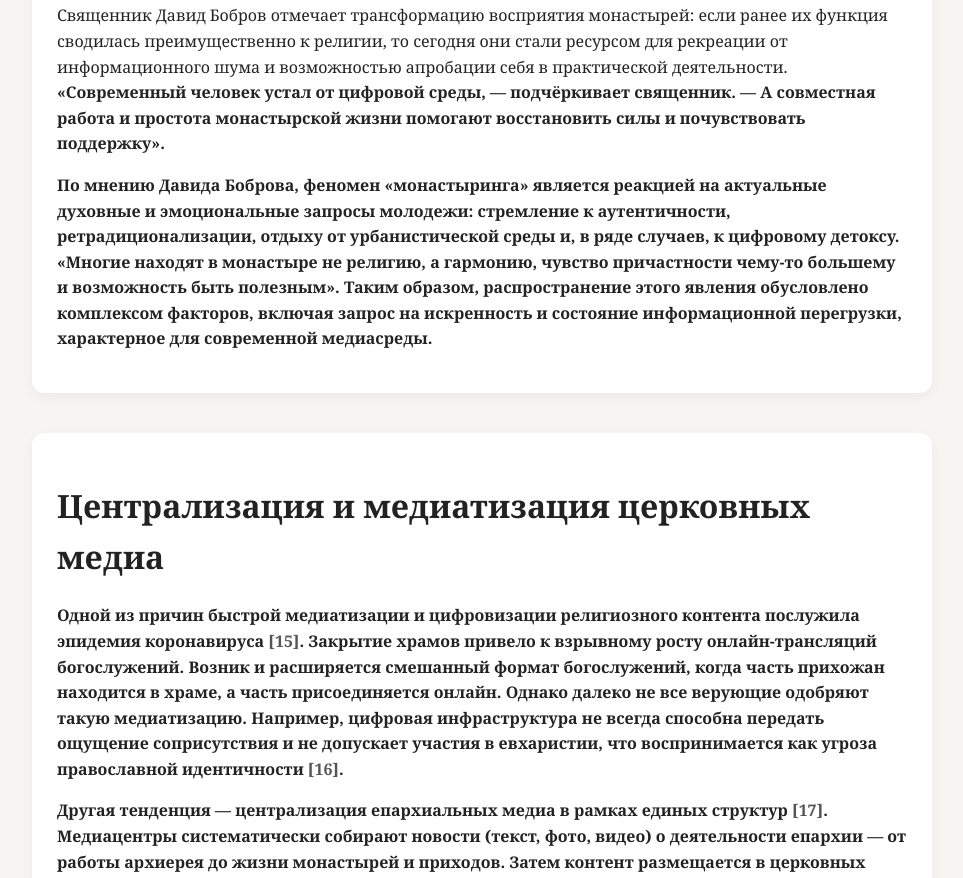
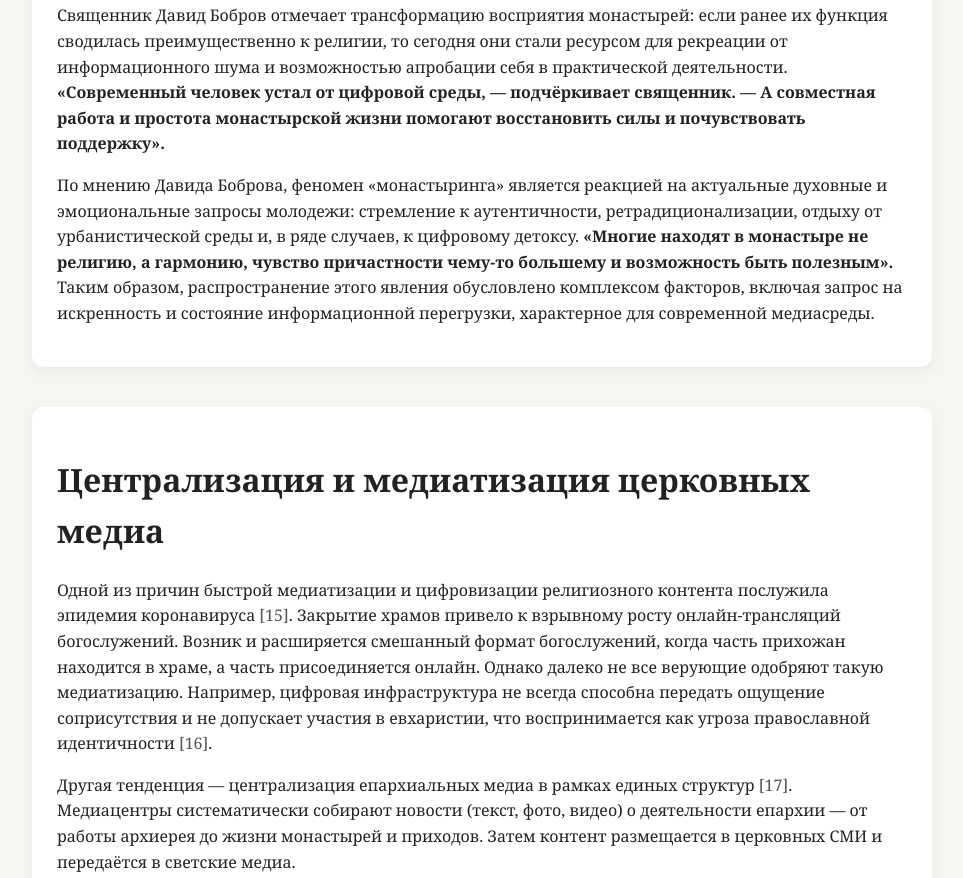
Before and after one commit to Lunarum7/orthodox, a plain HTML site: page media.html in a window 1280 px wide. Shown: the part 5156-6034 px from the top of the page, without its empty margins (188-1151 px from the left). Drawn offline with Linux system fonts and the light colour scheme.

Commit message:
Update media.html

```diff
--- a/media.html
+++ b/media.html
@@ -237,7 +237,7 @@
         если ранее их функция сводилась преимущественно к религии, то сегодня они стали ресурсом
         для рекреации от информационного шума и возможностью апробации себя в практической деятельности.
         <strong>«Современный человек устал от цифровой среды, — подчёркивает священник. —
-        А совместная работа и простота монастырской жизни помогают восстановить силы и почувствовать поддержку».<strong>
+        А совместная работа и простота монастырской жизни помогают восстановить силы и почувствовать поддержку».</strong>
         </p>
 
         <p>
@@ -245,7 +245,7 @@
         на актуальные духовные и эмоциональные запросы молодежи: стремление к аутентичности,
         ретрадиционализации, отдыху от урбанистической среды и, в ряде случаев, к цифровому детоксу.
         <strong>«Многие находят в монастыре не религию, а гармонию, чувство причастности чему-то большему
-        и возможность быть полезным».<strong> Таким образом, распространение этого явления обусловлено
+        и возможность быть полезным».</strong> Таким образом, распространение этого явления обусловлено
         комплексом факторов, включая запрос на искренность и состояние информационной перегрузки,
         характерное для современной медиасреды.
         </p>
```
